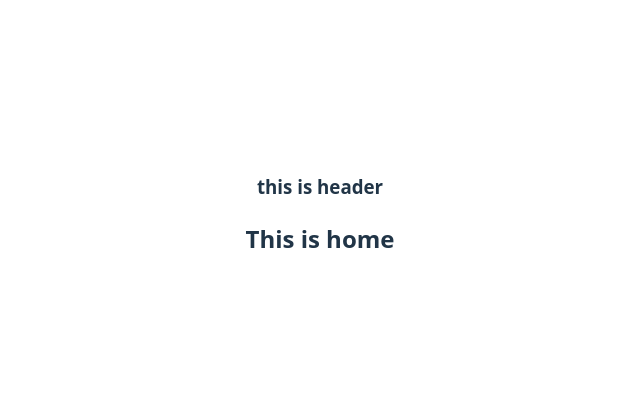
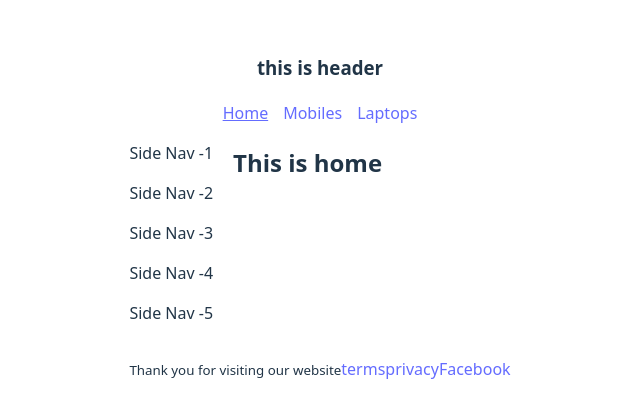
Before and after one commit to abdulkader33447/intro-to-react-router, a React (Vite) app: page / in a window 1280 px wide. Shown: the part 184-602 px from the top of the page, without its empty margins (320-960 px from the left). Built offline with nearby package versions, Linux system fonts and the light colour scheme.

Commit message:
added side nav & nav link from react router

```diff
--- /dev/null
+++ b/src/components/Footer/Footer.jsx
@@ -0,0 +1,16 @@
+import React from "react";
+
+const Footer = () => {
+  return (
+    <div>
+      <p>
+        <small>Thank you for visiting our website</small>
+        <a href="/">terms</a>
+        <a href="/">privacy</a>
+        <a href="/">Facebook</a>
+      </p>
+    </div>
+  );
+};
+
+export default Footer;
--- /dev/null
+++ b/src/components/Header/Header.css
@@ -0,0 +1,6 @@
+nav a{
+  margin-left: 15px;
+}
+nav a.active{
+  text-decoration: underline;
+}
--- a/src/components/Header/Header.jsx
+++ b/src/components/Header/Header.jsx
@@ -1,9 +1,18 @@
 import React from 'react';
+import { Link, NavLink } from 'react-router';
+import './Header.css'
+
 
 const Header = () => {
   return (
     <div>
       <h3>this is header</h3>
+      <nav>
+        <NavLink to="/">Home</NavLink>
+        <NavLink to="/mobiles">Mobiles</NavLink>
+        <NavLink to="/laptops">Laptops</NavLink>
+        <NavLink to="/"></NavLink>
+      </nav>
     </div>
   );
 };
--- /dev/null
+++ b/src/components/Root/Root.css
@@ -0,0 +1,4 @@
+.root-main{
+  display: flex;
+  gap: 20px;
+}
--- a/src/components/Root/Root.jsx
+++ b/src/components/Root/Root.jsx
@@ -1,12 +1,19 @@
 import React from 'react';
 import Header from '../Header/Header';
 import { Outlet } from 'react-router';
+import Footer from '../Footer/Footer';
+import SideBar from '../SideBar/SideBar';
+import './Root.css'
 
 const Root = () => {
   return (
     <div>
       <Header></Header>
-      <Outlet></Outlet>
+      <div className='root-main'>
+        <SideBar></SideBar>
+        <Outlet></Outlet>
+      </div>
+      <Footer></Footer>
     </div>
   );
 };
--- /dev/null
+++ b/src/components/SideBar/SideBar.jsx
@@ -0,0 +1,18 @@
+import React from 'react';
+
+const SideBar = () => {
+  return (
+    <aside>
+      <nav>
+        {/* p*5{Side Nav -$} */}
+        <p>Side Nav -1</p>
+        <p>Side Nav -2</p>
+        <p>Side Nav -3</p>
+        <p>Side Nav -4</p>
+        <p>Side Nav -5</p>
+      </nav>
+    </aside>
+  );
+};
+
+export default SideBar;
```
